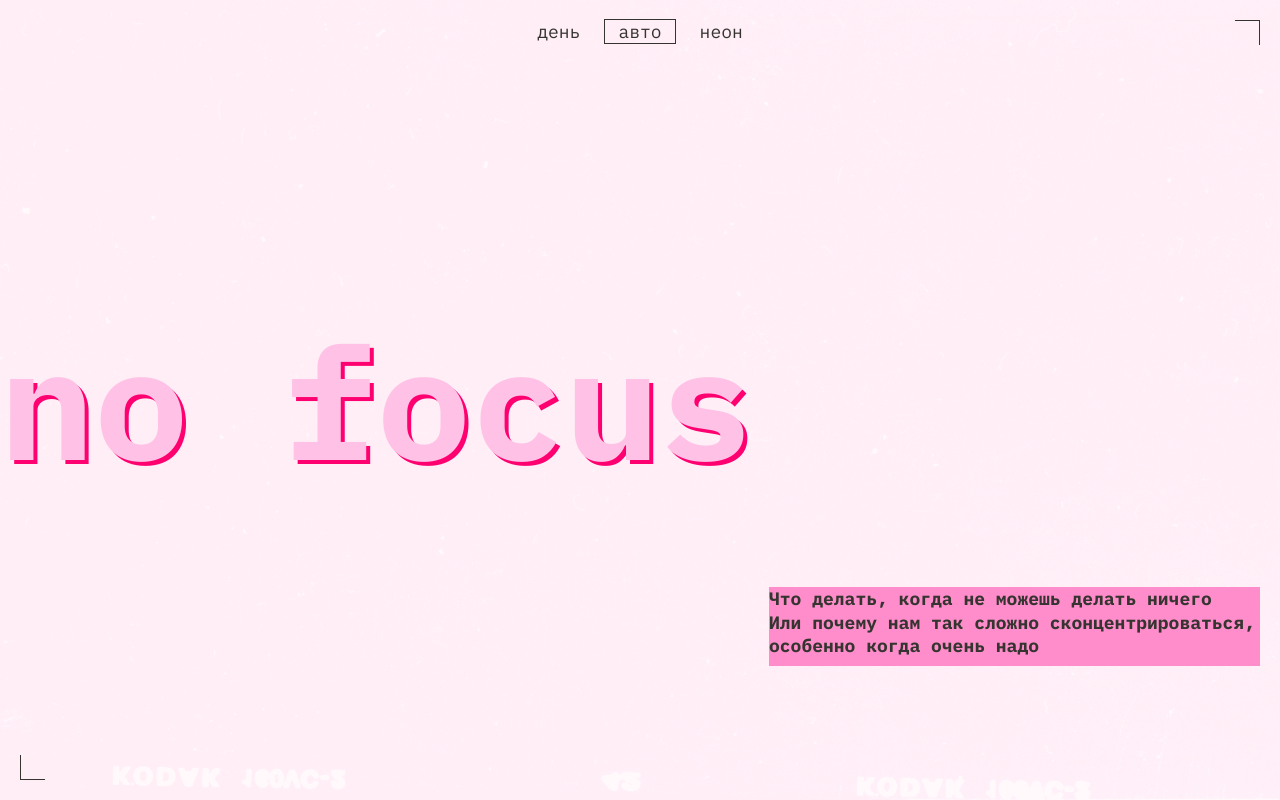
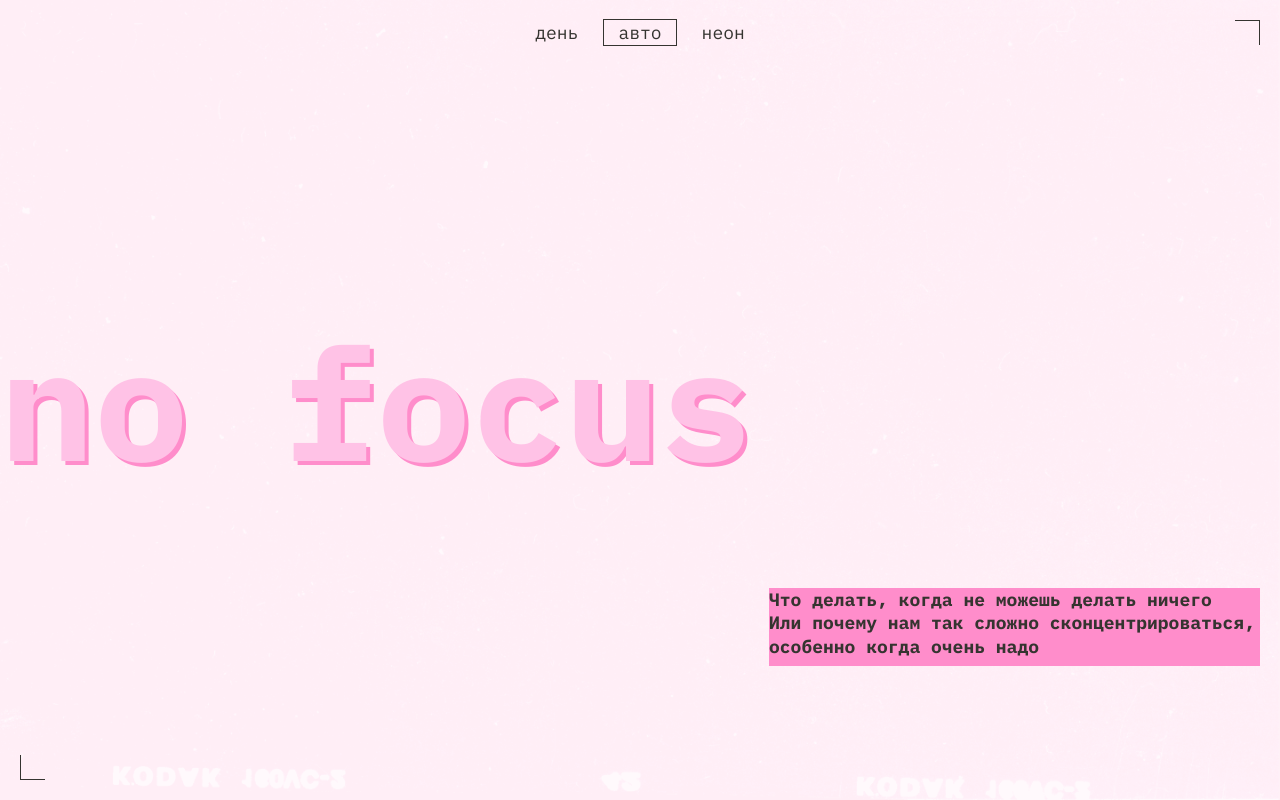
Before and after one commit to RamisShakurov/slozhno-sosredotochitsya-fd, a plain HTML site: page index.html in a window 1280 px wide. Shown: the top 800 px of the page. Drawn offline with Linux system fonts and the light colour scheme.

Commit message:
after review-5 resize

```diff
--- a/styles/dark.css
+++ b/styles/dark.css
@@ -9,8 +9,7 @@
   --text-shadow: #ff0070;
   --color-button: #ff0070;
 
-  --border-color-hover: rgba(50, 49, 45, 0.4);
-  --color-text-hover: #353430;
+  --border-color-hover: rgb(255 0 112 / 0.4);
 
   background-image: image-set(
           url('../images/cover-image-dark.png') 1x,
--- a/styles/light.css
+++ b/styles/light.css
@@ -13,10 +13,10 @@
     --color-text: #353430;
     --color-text-accent: #f1b2ce;
     --bg-color: #fff1f7;
-    --text-shadow: #ff0070;
+    --text-shadow: #FF8DCB;
     --color-button: #353430;
 
-    --border-color-hover: rgba(255, 0, 112, 0.4);
+    --border-color-hover: rgb(50 49 45 / 0.4);
   }
 
   .page {
@@ -31,18 +31,17 @@
 
 .page.theme_light {
   background-image: url('../images/cover-image-light.png');
-  --color-main-title: #FFC2E6;
+  --color-main-title: #ffc2e6;
   --color-title: #353430;
   --bg-color-subtitle: #ff8dcb;
   --color-subtitle: #353430;
   --color-text: #353430;
   --color-text-accent: #f1b2ce;
   --bg-color: #FFF1F7;
-  --text-shadow: #ff0070;
+  --text-shadow: #FF8DCB;
 
   --color-button: #353430;
-  --border-color-hover: rgba(255, 0, 112, 0.4);
-  --color-text-hover: #ff0070;
+  --border-color-hover: rgb(50 49 45 / 0.4);
 }
 
 .page.theme_light .header__decor-element {
--- a/styles/style.css
+++ b/styles/style.css
@@ -104,7 +104,8 @@
 
 .header__theme-menu-button {
   padding: 0 13px;
-  cursor: pointer
+  cursor: pointer;
+  border: 1px solid transparent;
 }
 
 .decorated-zone::before {
@@ -219,9 +220,9 @@
 }
 
 /*ui*/
-.header__theme-menu-button_active:hover {
+.header__theme-menu-button:hover {
   outline: 1px solid var(--border-color-hover);
-  color: var(--color-text-hover);
+
 }
 
 .header__theme-menu-button:focus {
@@ -235,6 +236,14 @@
 
 .section__link:hover {
   border-bottom: 1px solid currentColor;
+}
+
+.section__link:focus {
+  outline: none;
+}
+
+.section__link:focus-visible {
+  outline: 1px solid currentColor;
 }
 
 /*MEDIA*/
--- a/styles/variables.css
+++ b/styles/variables.css
@@ -14,6 +14,6 @@
   --text-shadow: #ff0070;
   --color-button: #ff0070;
 
-  --border-color-hover: rgba(50, 49, 45, 0.4);
+  --border-color-hover: rgb(255 0 112 / 0.4);
   --color-text-hover: #353430;
 }
```
